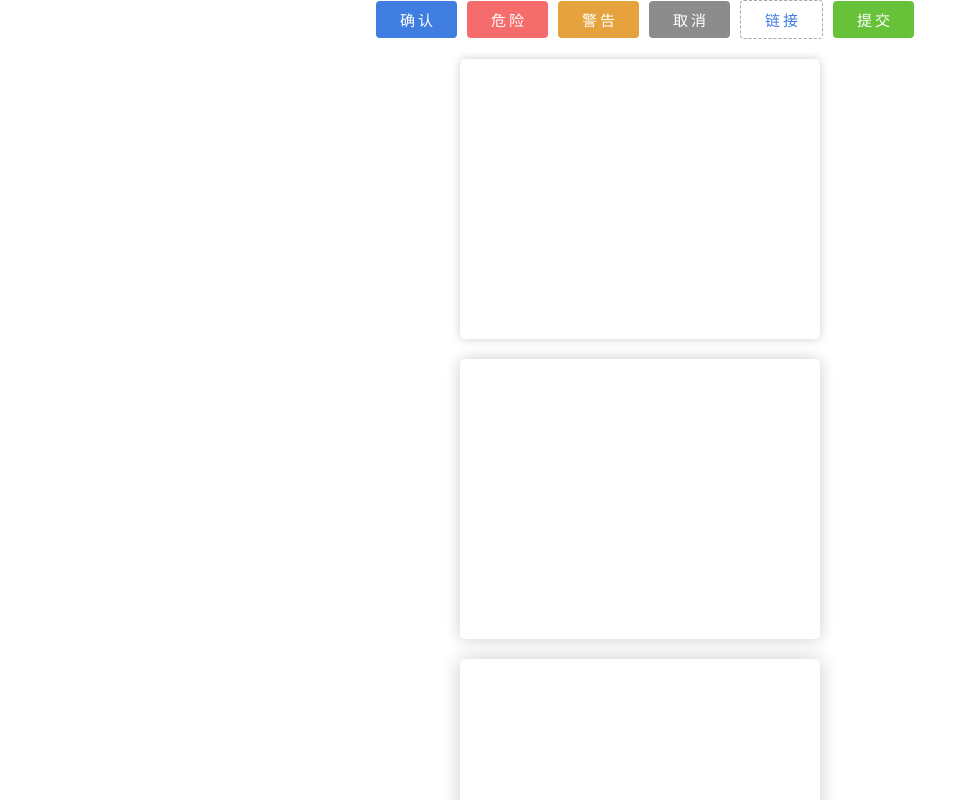
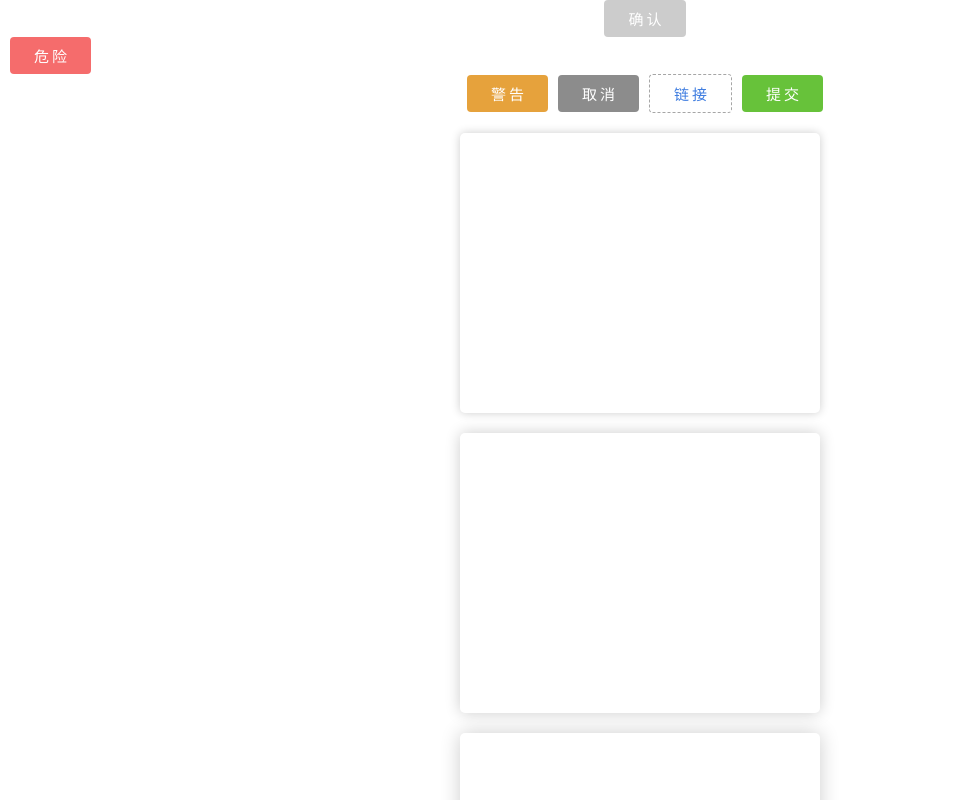
Before and after one commit to wmq-top/TS-React, a React (Vite) app: page / in a window 1280 px wide. Shown: the top 800 px of the page, without its empty margins (0-967 px from the left). Built offline with nearby package versions, Linux system fonts and the light colour scheme.

Commit message:
add control attribue

```diff
--- a/src/App.tsx
+++ b/src/App.tsx
@@ -9,12 +9,12 @@ function App() {
 
   return (
     <div className="App">
-      <Button props={{type: 'primary', text: '确认'}} />
-      <Button props={{type: 'danger', text: '危险'}} />
-      <Button props={{type: 'warning', text: '警告'}} />
-      <Button props={{type: 'cancel', text: '取消'}} />
-      <Button props={{type: 'link', text: '链接'}} />
-      <Button props={{type: 'success', text: '提交'}} />
+      <Button type="primary" text="确认" disabled />
+      <Button type="danger" text="危险" block />
+      <Button type="warning" text="警告" />
+      <Button type="cancel" text="取消" />
+      <Button type="link" text="链接" />
+      <Button type="success" text="提交" />
 
       <div className="testbox"></div>
       <div className="testbox2"></div>
--- a/src/UIcomponent/Button/Button.tsx
+++ b/src/UIcomponent/Button/Button.tsx
@@ -2,24 +2,23 @@ import React from 'react';
 import './index.less';
 
 interface BtnProps {
-  children?: React.ReactNode;
-  className?: string;
   text?: string;
-  onClick?: (e: React.MouseEvent<HTMLButtonElement>) => void;
   type?: 'primary' | 'success' | 'danger' | 'warning' | 'cancel' | 'link';
   disabled?: boolean;
+  onClick?: (e: React.MouseEvent<HTMLButtonElement>) => void;
+  block?: boolean;
+  shape?: 'circle' | 'round';
 }
 
-const Button: React.FC<{props: BtnProps}> = ({props}) => {
+const Button: React.FC<BtnProps> = (props: BtnProps) => {
   console.log(props);
-  const {text, className, onClick, type, disabled, ...otherProps} = props;
+  const {text, onClick, type, disabled, block} = props;
   return (
     <button
-      className={className}
-      data-type={type}
+      data-type={!disabled && type}
       onClick={onClick}
       disabled={disabled}
-      {...otherProps}
+      style={{display: block ? 'block' : 'inline-block'}}
     >
       {text}
     </button>
--- a/src/UIcomponent/Button/index.less
+++ b/src/UIcomponent/Button/index.less
@@ -16,6 +16,11 @@ button {
   transition: all 0.3s ease-in-out;
 }
 
+// disabled button
+button:disabled {
+  background-color: #ccc;
+  cursor: not-allowed;
+}
 // primary button
 button[data-type="primary"] {
   background-color: @color-info-static;
```
